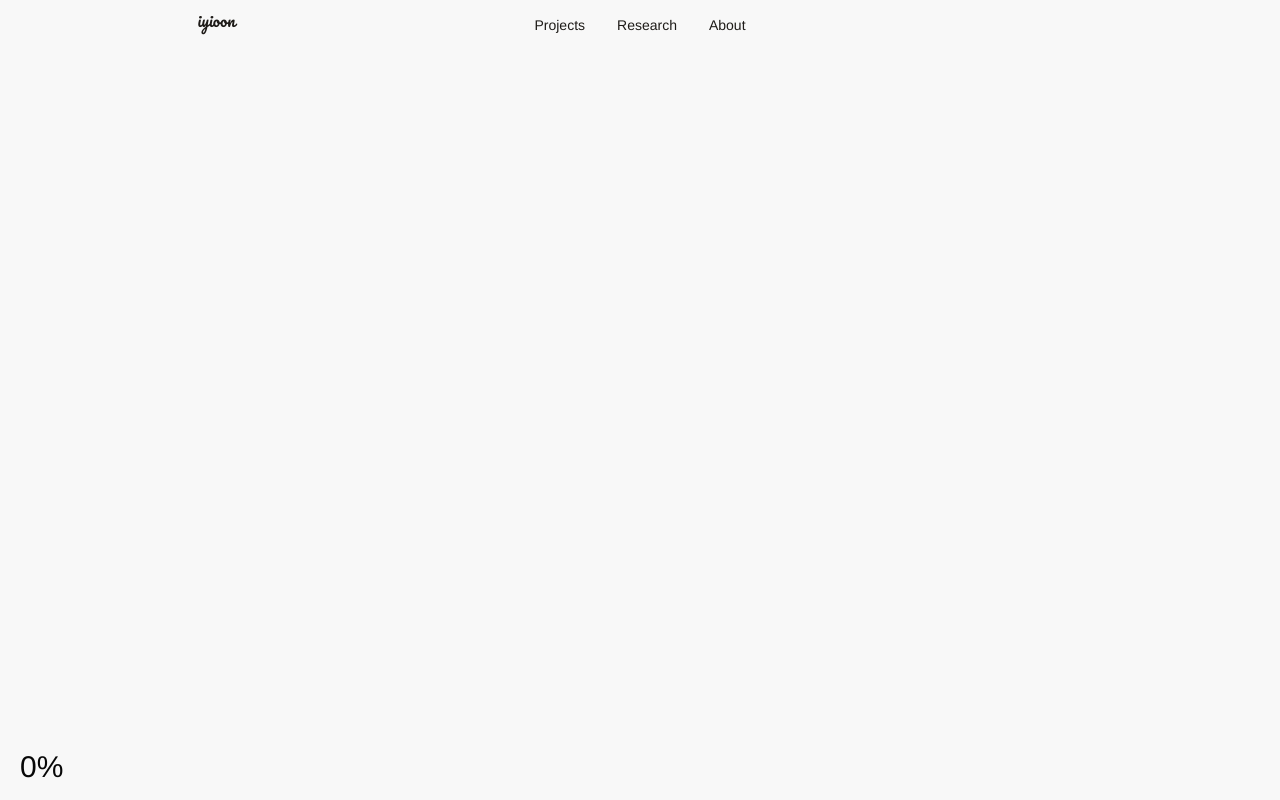
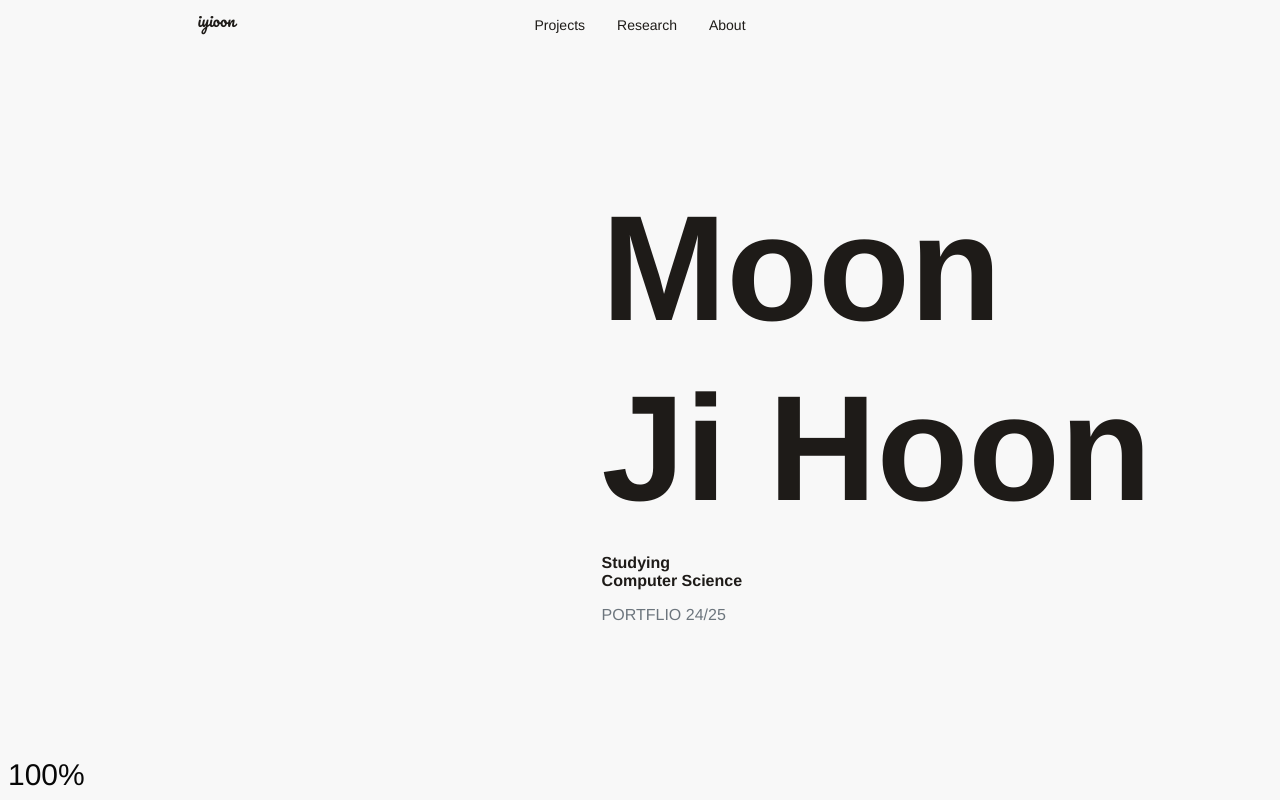
Before and after one commit to iyioon/iyioon.com, a React (Create React App) app: page / in a window 1280 px wide. Built offline with nearby package versions, Linux system fonts and the light colour scheme.

Commit message:
Fix content animation, update home page

```diff
--- a/src/App.css
+++ b/src/App.css
@@ -1,37 +1,75 @@
 .loading {
+  position: fixed;
+  top: 0;
+  left: 0;
   height: 100dvh;
   width: 100vw;
   background-color: var(--background-color-dark);
   color: white;
   display: flex;
+  justify-content: center;
+  align-items: center;
   flex-direction: column;
-  gap: var(--padding-small);
+  transition: opacity var(--transition-duration) var(--transition-curve);
+  z-index: 1000;
+}
+
+.loadingProgress {
+  font-size: 200px;
+}
+
+.loadingBottomText {
+  position: absolute;
+  bottom: var(--padding-large);
   justify-content: center;
-  padding: calc(var(--padding-large) * 2);
-  padding-left: 10%;
-  transition: opacity var(--transition-duration) var(--transition-curve);
+  align-items: center;
+  display: flex;
+  flex-direction: column;
+  font-size: 13px;
+  color: rgb(204, 204, 204);
+}
+
+/* Tablet view (768px to 1024px) */
+@media screen and (max-width: 1024px) {
+  .loadingProgress {
+    font-size: 100px;
+  }
+  .loadingBottomText {
+    font-size: 10px;
+  }
+}
+
+/* Mobile view (below 768px) */
+@media screen and (max-width: 768px) {
+  .loadingProgress {
+    font-size: 50px;
+  }
+  .loadingBottomText {
+    font-size: 10px;
+  }
+}
+
+.loading-hide {
+  opacity: 0;
 }
 
 .scroll-indicator {
   position: fixed;
   bottom: var(--padding-small);
   left: var(--padding-small);
-  padding: 8px 12px;
-  border-radius: 20px;
   font-size: 14px;
-  z-index: 1000;
-  pointer-events: none;
+  z-index: 10;
+  pointer-events: auto;
+  cursor: pointer;
   color: white;
   mix-blend-mode: difference;
   font-size: 30px;
-}
-
-.loading-hide {
-  opacity: 0;
+  animation: zoomInFadeIn var(--transition-duration) var(--transition-curve)
+    forwards;
 }
 
 .App {
-  position: fixed;
+  position: relative;
   top: 0;
   left: 0;
   color: var(--text-color);
@@ -39,29 +77,33 @@
   height: 100dvh;
   width: 100vw;
   overflow: none;
-  display: flex;
-  flex-direction: column;
 }
 
 .content {
-  height: 100%;
+  position: absolute;
+  top: 0;
+  left: 0;
+  height: calc(100% - var(--navbar-height));
   width: 100%;
-  overflow: auto;
+  overflow-y: auto;
   scroll-behavior: smooth;
   transition: transform var(--transition-duration) var(--transition-curve),
-    margin-top var(--transition-duration) var(--transition-curve);
-  margin-top: var(--navbar-height);
+    top var(--transition-duration) var(--transition-curve),
+    height var(--transition-duration) var(--transition-curve);
+  top: var(--navbar-height);
   /* Hide scrollbar while maintaining functionality */
   -ms-overflow-style: none; /* IE and Edge */
   scrollbar-width: none; /* Firefox */
 }
+
 /* Hide scrollbar for Chrome, Safari and Opera */
 .content::-webkit-scrollbar {
   display: none;
 }
 
 .contentScrolled {
-  margin-top: 0;
+  top: 0;
+  height: 100%;
 }
 
 .content-zoomed {
--- a/src/App.js
+++ b/src/App.js
@@ -41,7 +41,17 @@ function AppContent() {
 
       return () => content.removeEventListener("scroll", handleScroll);
     }
-  }, [location.pathname]);
+  }, [location.pathname, showLoadingScreen]);
+
+  const scrollToTop = () => {
+    const content = document.querySelector(".content");
+    if (content) {
+      content.scrollTo({
+        top: 0,
+        behavior: "smooth",
+      });
+    }
+  };
 
   // Preload assets
   useEffect(() => {
@@ -72,8 +82,11 @@ function AppContent() {
   if (showLoadingScreen) {
     return (
       <div className={`loading ${isLoadingDisappearing ? "loading-hide" : ``}`}>
-        <h1>iyioon</h1>
-        <h3>{assetLoadProgress.toFixed(2)}%</h3>
+        <div className="loadingProgress">{assetLoadProgress.toFixed(2)}%</div>
+        <div className="loadingBottomText">
+          <p>LOADING...</p>
+          <p>MOON JI HOON - PORTFOLIO</p>
+        </div>
       </div>
     );
   }
@@ -88,7 +101,9 @@ function AppContent() {
           <Route path="/about" element={<About assets={assets} />} />
         </Routes>
       </div>
-      <div className="scroll-indicator">{scrollPercentage}%</div>
+      <div className="scroll-indicator" onClick={scrollToTop}>
+        {scrollPercentage}%
+      </div>
     </div>
   );
 }
--- a/src/index.css
+++ b/src/index.css
@@ -41,7 +41,7 @@ code {
   --secondary-color: #3e92cc; /* Celestial blue */
   --accent-color: #d8315b; /* Cerise */
   --background-color: #f8f8f8; /* White */
-  --background-color-dark: #0e1111; /* Soft black */
+  --background-color-dark: black;
   --background-color-rgb: 248, 248, 248;
   --text-color: #1e1b18; /* Eerie black */
   --text-gray: #6c757d; /* Davy's grey */
--- a/src/pages/home/Home.module.css
+++ b/src/pages/home/Home.module.css
@@ -1,25 +1,42 @@
 .home {
   width: 100%;
   overflow: hidden;
-  padding: var(--padding-large);
-  padding-top: 0 !important;
+}
+
+.homeFirstPage {
   display: flex;
   flex-direction: column;
-  align-items: center;
-  justify-content: center;
-  gap: var(--padding-large);
+  align-items: start;
+  width: 53%;
+  margin-left: 47%;
+  padding-top: 10%;
+}
+
+.homeFirstPageContent {
+  display: flex;
+  flex-direction: column;
+  align-items: left;
+  gap: var(--padding-medium);
+}
+
+.homeTitle {
+  font-size: 150px;
+  font-weight: bold;
+  line-height: 1.2;
+}
+
+.homeSubtitle {
+  font-weight: bold;
+}
+
+.homeDate {
+  color: var(--text-gray);
 }
 
 /* Tablet view (768px to 1024px) */
 @media screen and (max-width: 1024px) {
-  .home {
-    padding: var(--padding-medium);
-  }
 }
 
 /* Mobile view (below 768px) */
 @media screen and (max-width: 768px) {
-  .home {
-    padding: var(--padding-small);
-  }
 }
--- a/src/pages/home/Home.tsx
+++ b/src/pages/home/Home.tsx
@@ -7,7 +7,21 @@ interface HomeProps {
 }
 
 function Home({ assets }: HomeProps) {
-  return <div className={`${styles.home} zoomInFadeIn`}></div>;
+  return (
+    <div className={`${styles.home} zoomInFadeIn`}>
+      <div className={styles.homeFirstPage}>
+        <div className={styles.homeFirstPageContent}>
+          <div className={styles.homeTitle}>
+            Moon <br /> Ji Hoon
+          </div>
+          <div className={styles.homeSubtitle}>
+            Studying <br /> Computer Science
+          </div>
+          <div className={styles.homeDate}>PORTFLIO 24/25</div>
+        </div>
+      </div>
+    </div>
+  );
 }
 
 export default Home;
```
